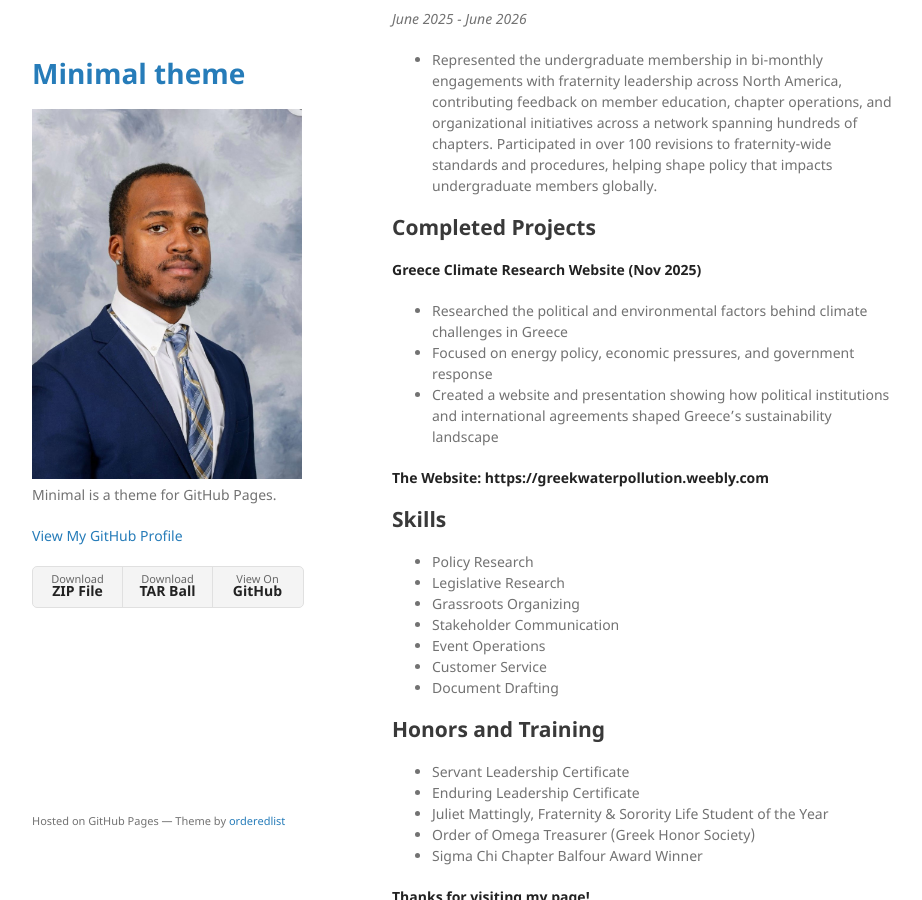
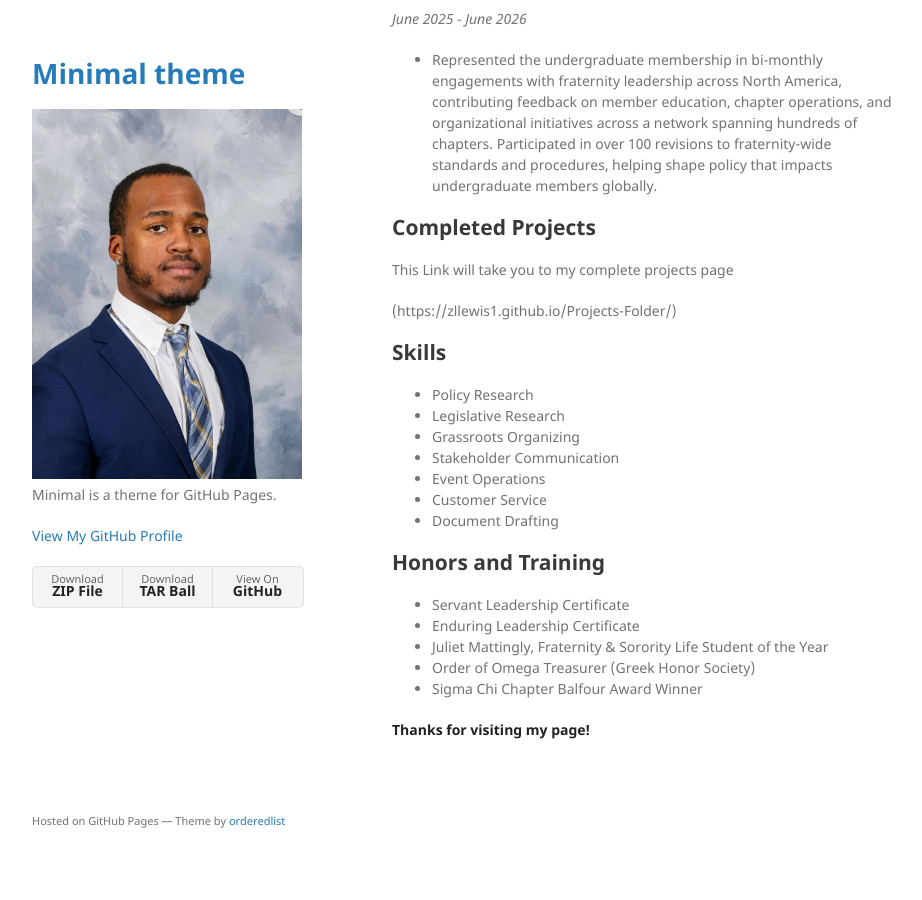
Before and after one commit to Zllewis1/Zllewis1.github.io, a Jekyll site: the page built from index.md, in a window 1280 px wide and 900 px high, scrolled down 2113 px. Shown: the whole window, without its empty margins (178-1100 px from the left). Built offline with Jekyll 4.4.1, drawn with Linux system fonts in a browser that asks for light colours; our own code applies the rules of GitHub Pages for plain Markdown files.

Commit message:
Update completed projects section in index.md
Removed details about Greece Climate Research Website and added link to complete projects page.

```diff
--- a/index.md
+++ b/index.md
@@ -71,13 +71,9 @@ LinkedIn: linkedin.com/in/zachary-lewis-655365297
 
 ## Completed Projects
 
-**Greece Climate Research Website (Nov 2025)**
-- Researched the political and environmental factors behind climate challenges in Greece
-- Focused on energy policy, economic pressures, and government response
-- Created a website and presentation showing how political institutions and international agreements shaped Greece's sustainability landscape
+This Link will take you to my complete projects page
 
-**The Website: https://greekwaterpollution.weebly.com**
-
+(https://zllewis1.github.io/Projects-Folder/)
 
 ## Skills
 
```
